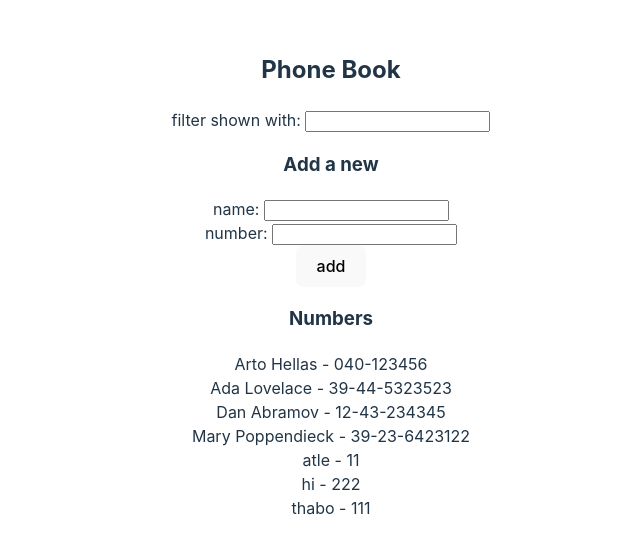
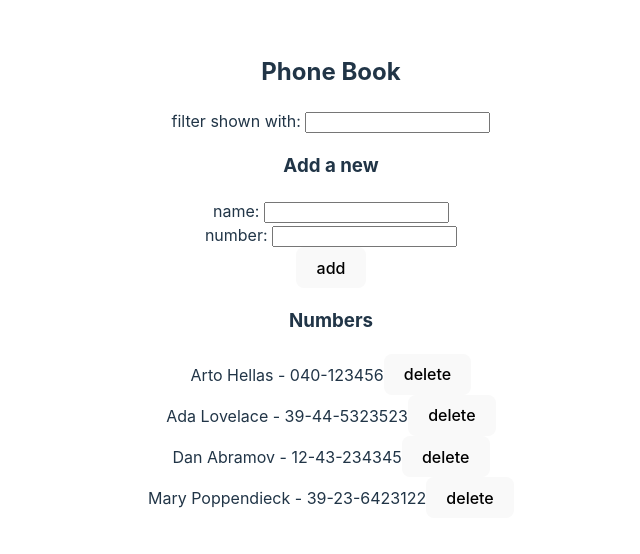
Before and after one commit to atle-gang/fullstackopen, a React (Vite) app in the folder part2/phonebook/: page / in a window 1280 px wide. Shown: the part 124-678 px from the top of the page, without its empty margins (309-949 px from the left). Built offline with nearby package versions, Linux system fonts and the light colour scheme; data requests are answered from the project's data file.

Commit message:
Complete 2.14

```diff
--- a/part2/phonebook/db.json
+++ b/part2/phonebook/db.json
@@ -19,21 +19,6 @@
       "name": "Mary Poppendieck",
       "number": "39-23-6423122",
       "id": "4"
-    },
-    {
-      "id": 5,
-      "name": "atle",
-      "number": "11"
-    },
-    {
-      "id": 6,
-      "name": "hi",
-      "number": "222"
-    },
-    {
-      "id": 7,
-      "name": "thabo",
-      "number": "111"
     }
   ]
 }
--- a/part2/phonebook/src/App.jsx
+++ b/part2/phonebook/src/App.jsx
@@ -35,7 +35,7 @@ const App = () => {
 
     const nameObj = {
       name: newName,
-      id: persons.length + 1,
+      id: (persons.length + 1).toString(),
       number: newNumber,
     };
 
@@ -45,6 +45,24 @@ const App = () => {
       setNewName("");
       setNewNumber("");
     });
+  };
+
+  const deletePersonEntry = (id, name) => {
+    const confirmDelete = window.confirm(`Delete ${name} ?`)
+    if (!confirmDelete) {
+      return;
+    }
+
+    personService
+      .deleteRequest(id)
+      .then(() => {
+        setPersons(persons.filter((person) => person.id !== id));
+        setFilteredPerson(filteredPerson.filter((person) => person.id !== id));
+      })
+      .catch((error) => {
+        console.log("Error deleting person, ", error.message);
+        alert("Error deleting person");
+      });
   };
 
   const handleNameChange = (event) => {
@@ -80,7 +98,7 @@ const App = () => {
         handleNumberChange={handleNumberChange}
       />
       <h3>Numbers</h3>
-      <Persons filteredPerson={filteredPerson} />
+      <Persons filteredPerson={filteredPerson} deletePersonEntry={deletePersonEntry} />
     </div>
   );
 };
--- a/part2/phonebook/src/components/Names.jsx
+++ b/part2/phonebook/src/components/Names.jsx
@@ -1,9 +1,12 @@
 import React from "react";
 
-const Names = ({person}) => {
+const Names = ({ person, deletePersonEntry }) => {
   return (
-    <div>{person.name} - {person.number}</div>
-  )
+    <div>
+      {person.name} - {person.number}
+      <button onClick={() => deletePersonEntry(person.id, person.name)}>delete</button>
+    </div>
+  );
 };
 
 export { Names };
--- a/part2/phonebook/src/components/Persons.jsx
+++ b/part2/phonebook/src/components/Persons.jsx
@@ -1,11 +1,11 @@
 import React from "react";
 import { Names } from "./Names";
 
-const Persons = ({ filteredPerson }) => {
+const Persons = ({ filteredPerson, deletePersonEntry }) => {
   return (
     <div>
       {filteredPerson.map((person) => {
-        return <Names key={person.id} person={person} />;
+        return <Names key={person.id} person={person} deletePersonEntry={deletePersonEntry} />;
       })}
     </div>
   );
--- a/part2/phonebook/src/services/persons.js
+++ b/part2/phonebook/src/services/persons.js
@@ -16,4 +16,9 @@ const update = (id, newObject) => {
   return request.then((response) => response.data);
 };
 
-export default { getAll, create, update };
+const deleteRequest = (id) => {
+  const request = axios.delete(`${baseUrl}/${id}`);
+  return request.then((response) => response.data);
+};
+
+export default { getAll, create, update, deleteRequest };
```
